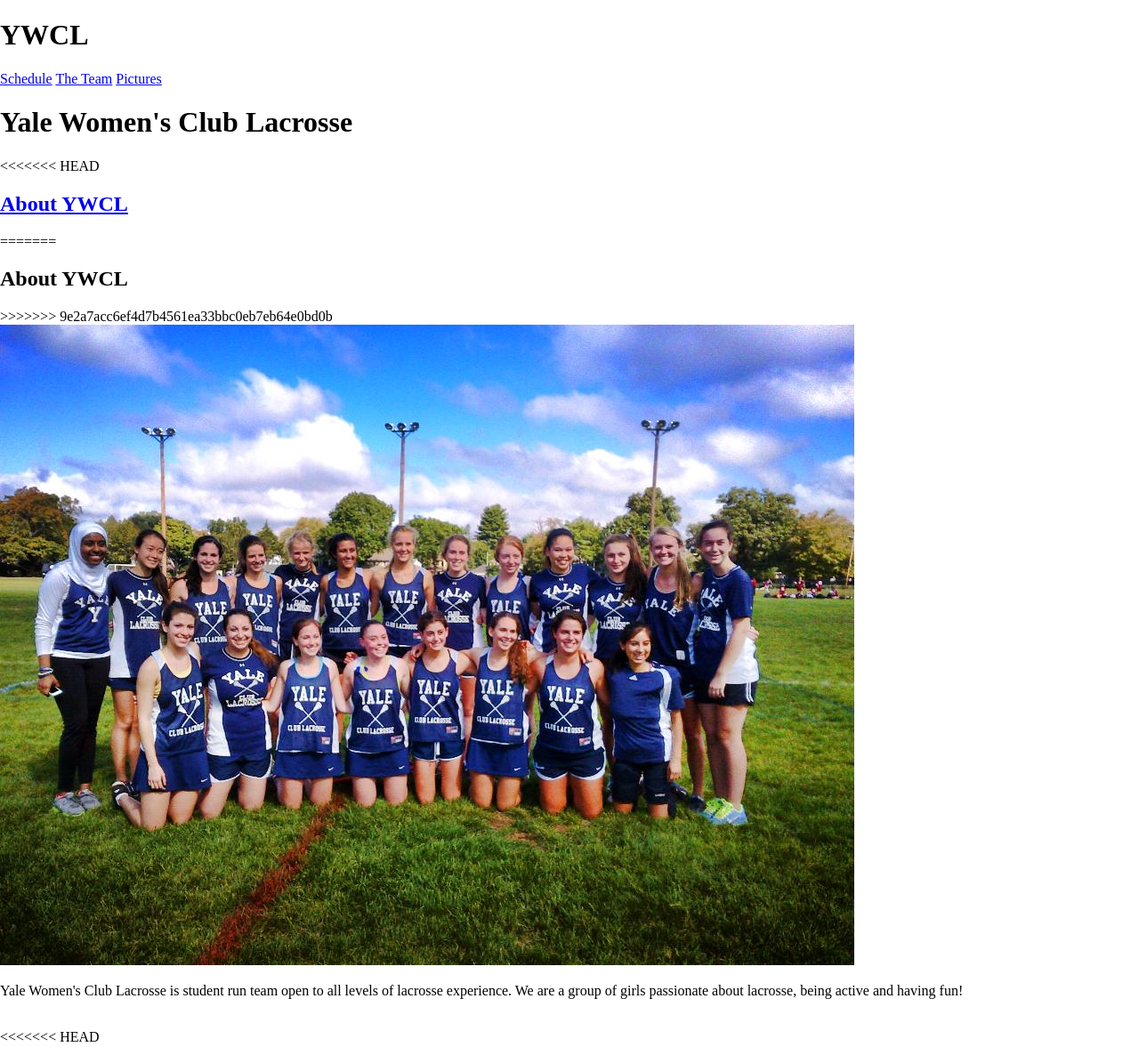
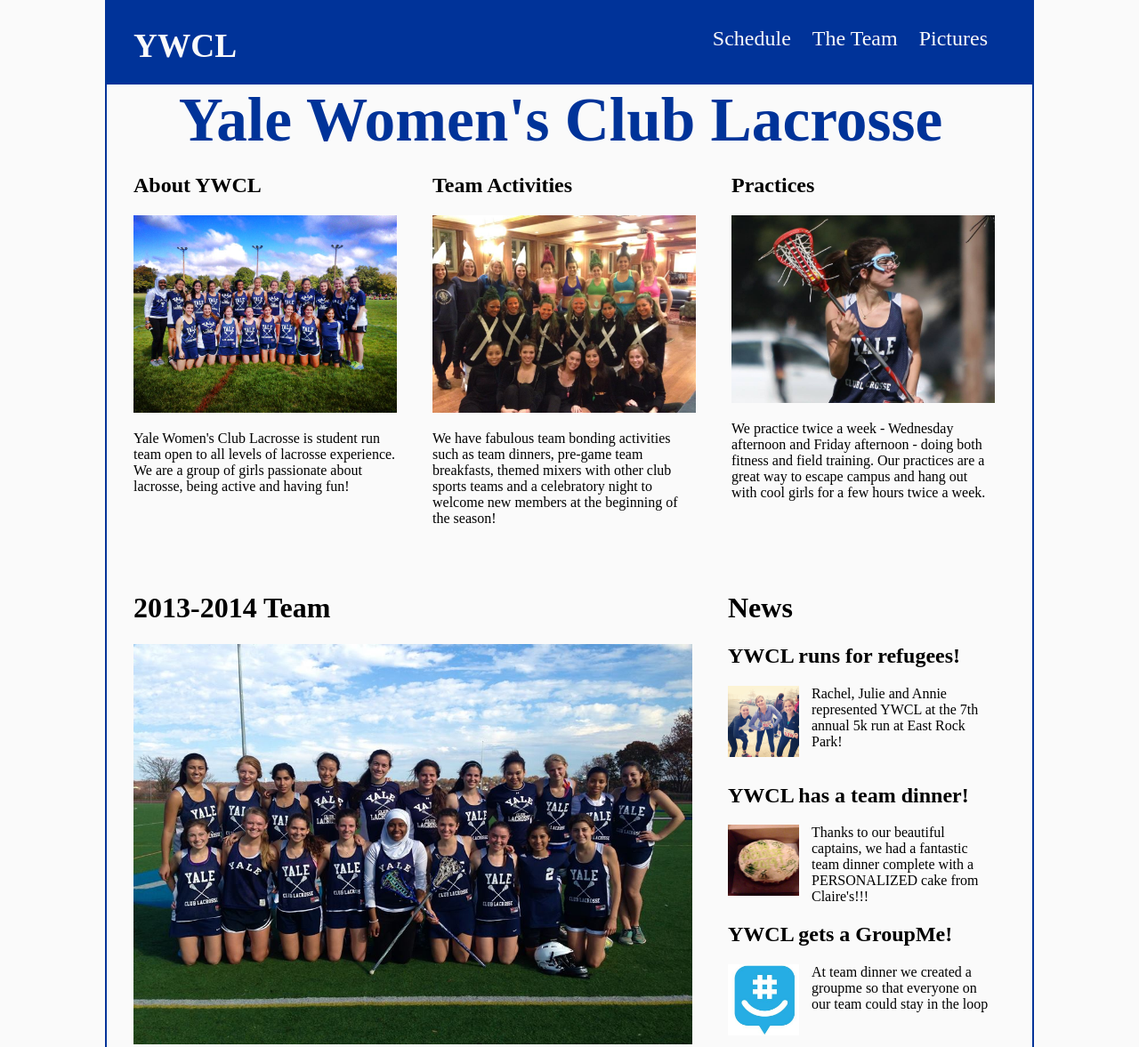
Before and after one commit to yalewomensclublacrosse/annielcook.github.io, a plain HTML site: page index.html in a window 1280 px wide. Shown: the top 1177 px of the page at 89% size. Drawn offline with Linux system fonts and the light colour scheme.

Commit message:
centered

```diff
--- a/index.html
+++ b/index.html
@@ -20,49 +20,25 @@
 	</div>
 	<div class="midsection">
 		<div class="column">
-<<<<<<< HEAD
 			<a href="./team.html"><h2>About YWCL</h2></a>
-=======
-			<h2>About YWCL</h2>
->>>>>>> 9e2a7acc6ef4d7b4561ea33bbc0eb7eb64e0bd0b
 			<img src="./images/team.jpg">
 			<p>Yale Women's Club Lacrosse is student run team open to all levels of lacrosse experience.  We are a group of girls passionate about lacrosse, being active and having fun!
 			</p>
 			<br>
-<<<<<<< HEAD
-
 		</div>
 		<div class="column">
 			<a href="./pictures.html"><h2>Team Activities</h2></a>
 			<img src="./images/teaminitiation.jpg">
 			<p>We have fabulous team bonding activities such as team dinners, pre-game team breakfasts, themed mixers with other club sports teams and a celebratory night to welcome new members at the beginning of the season!</p>
 			<br>
-
 		</div>
 		<div class="column">
 			<a href="./schedule.html"><h2>Practices</h2></a>
 			<img src="./images/emma.jpg">
 			<p>We practice twice a week - Wednesday afternoon and Friday afternoon - doing both fitness and field training. Our practices are a great way to escape campus and hang out with cool girls for a few hours twice a week.</p>
 			<br>
+		</div>
 
-=======
-			<a href="./team.html">Read More >>></a>
-		</div>
-		<div class="column">
-			<h2>Team Activities</h2>
-			<img src="./images/teaminitiation.jpg">
-			<p>We have fabulous team bonding activities such as team dinners, pre-game team breakfasts, themed mixers with other club sports teams and a celebratory night to welcome new members at the beginning of the season!</p>
-			<br>
-			<a href="./pictures.html">More Pictures >>></a>
-		</div>
-		<div class="column">
-			<h2>Practices</h2>
-			<img src="./images/emma.jpg">
-			<p>We practice twice a week - Wednesday afternoon and Friday afternoon - doing both fitness and field training. Our practices are a great way to escape campus and hang out with cool girls for a few hours twice a week.</p>
-			<br>
-			<a href="./schedule.html">Read More >>></a>
->>>>>>> 9e2a7acc6ef4d7b4561ea33bbc0eb7eb64e0bd0b
-		</div>
 	</div>
 	<div class="midsection">
 		<div class="team-photo">
--- a/stylesheets/style.css
+++ b/stylesheets/style.css
@@ -1,60 +1,162 @@
 body {
-	margin: 0;
-	font: 16px/20px 'Hevetica' sans-serif;
-}
-
-.top-nav {
-	background-color: black;
-	color: white;
-	height: 50px;
-	padding: 10px;
-}
-
-.columns {
-	float: left;
+	width: 1040px;
+	margin: 0 auto;
+	padding: 0;
+	background: #fafafa;
+	font: 'Helvetica' sans-serif;
+	border-left-style: solid;
+	border-left-color: #003399;
+	border-left-width: 2px;
+	border-right-style: solid;
+	border-right-width: 2px;
+	border-right-color: #003399;
 
 }
 
-.clearfix {
-	height:0;
-	clear:both;
-}
-
-.links {
-	float: right;
-	//h1 is automatically an inline block
-	//percentage vs pix
-}
-
-.middle-section {
+.page-header {
+	background: #003399;
+	color: #fafafa;
+	height: 95px;
 
 
 }
 
+.header-text {
+	width:960px;
+	margin-left: 30px;
+}
+
+.page-header h1 {
+	font-size: 28pt;
+	font-weight: bold;
+
+}
+.page-header h1 ,
+.page-header p {
+	display: inline-block;
+	vertical-align: baseline;
+	margin-top: 30px
+
+}
+.page-header:after {
+    content: '';
+    display: inline-block;
+    width: 100%;
+}
+
+.page-header p {
+	margin-left: 30px;
+	float: right;
+
+}
+
+.page-header a {
+	font-size: 18pt;
+	text-decoration: none;
+	color: #fafafa;
+	padding-left: 20px;
+	text-align: right;
+
+}
+
+.page-headline {
+	font-size: 26pt;
+	color: #003399;
+	font-weight: bold;
+	text-align: center;
+	width: 960px;
+	padding-left: 30px;
+	padding-right: 30px;
+
+}
+
+.page-headline h1 {
+	margin: 0;
+}
+
+.midsection {
+	display: inline-block;
+	margin-left: 30px;
+
+}
+
+.column {
+	display: inline-block;
+	margin-right: 36px;
+	width: 296px;
+	vertical-align: top;
+
+}
 
 
-.bottom-section {
-	background-color: #dddddd;
+.column img{
+	width: inherit;
 }
 
-// CSS Stuff
-//Position
-//position: absolute - in regard to parent element, inside the parent element
-//{
-//	position: absolute;
-//  top: 30px;
-//  left: 10px;
-//}
-//position: fixed - ex: nav bar
+.column a {
+	text-decoration: none;
+	color: black;
+}
+.midsection::after {
+    content: '';
+    display: inline-block;
+    width: 100%;
+}
 
-//float - allows it to go as far left or right in the element that is containing it
-//float: inherit;
-//two elements float side by side
-//float takes elements "out of flow" - height wont apply to them -- add clearfix
 
-//clear: both
-//pseudo-classes - modifiers attached to selectors, specify a state or relation
-//a:visited
-//a:hover
-//a:active
-//order matters
+.roster {
+	font-size: 18pt;
+	text-decoration: none;
+}
+
+
+.team-photo img {
+	width: 628px;
+	height: 450px;
+	padding-right: 36px;
+}
+
+.sidebar,
+.team-photo  {
+	display: inline-block;
+	vertical-align: top;
+}
+
+.sidebar img,
+.sidebar p {
+	display: inline-block;
+	vertical-align: top;
+}
+
+.sidebar img {
+	height: 80px;
+	width: 80px;
+	padding-right: 10px;
+	padding-bottom: 10px
+
+}
+
+.sidebar p {
+	width: 206px;
+	margin: 0;
+}
+
+
+.picture-box {
+	width: 960px;
+	margin-left: 30px;
+
+}
+
+.first-pics {
+	margin-right: 30px;
+	width: 296px;
+}
+.end-pics {
+	width: 296px;
+}
+
+.top-row {
+	margin-top: 10px;
+	margin-bottom: 30px;
+}
```
